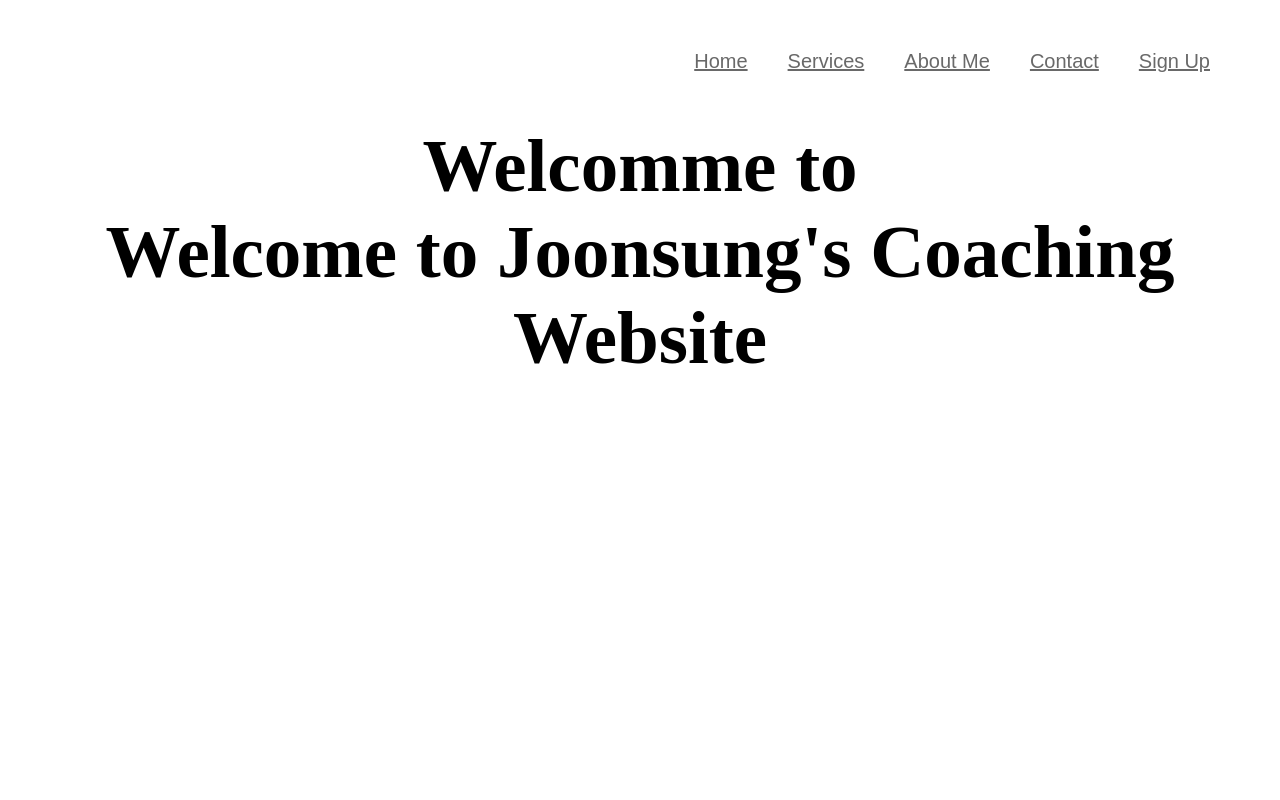
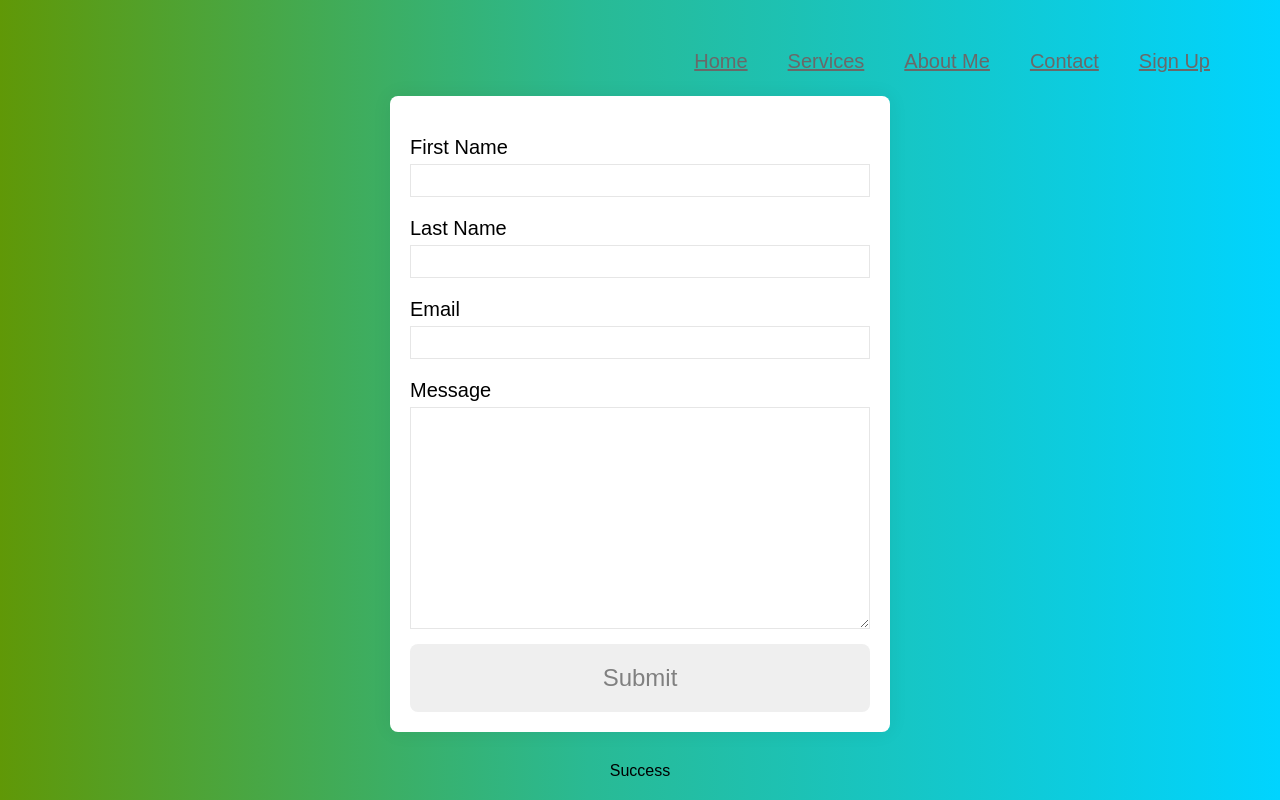
Before and after one commit to JoonsungHa/Golf-Website, a plain HTML site: page contact.html in a window 1280 px wide. Drawn offline with Linux system fonts and the light colour scheme.

Commit message:
Add files via upload

```diff
--- a/contact.html
+++ b/contact.html
@@ -2,17 +2,17 @@
 <html>
 <head>
     <title>Joonsung Ha</title>
-    <link rel="stylesheet" href="style.css">
-
+    <link rel="stylesheet" href="style_contact.css">
+    <script src = "script_contact.js"></script>
 
 </head>
 
 
 
 <body>
-    <div class = "container">
 
 
+        <div class = "container">
 
             <div class="menu">
                 <ul>
@@ -24,16 +24,51 @@
                 </ul>
             </div>
 
+        </div>
 
 
-        <div class="banner">
-            <h1>Welcomme to</h1>
-            <h1>Welcome to Joonsung's Coaching Website</h1>
+        <section>
+            <div class= "container1">
+                <form action="https://formspree.io/f/mrgravgw" method="POST">
+
+                    <div class="form-group">
+                        <label for="firstName"> First Name</label>
+                        <input type = "text" id = "firstName" name= "firstName">
+                    </div>
+
+
+                    <div class = "form-group">
+                        <label for="lastName">Last Name</label>
+                        <input type="text" id = "lastName" name = "lastName">
+                    </div>
+
+
+                    <div class = "form-group">
+                        <label for="email">Email</label>
+                        <input type="email" id = "email" name ="email">
+                    </div>
+
+
+                    <div class = "form-group">
+                        <label for="message">Message</label>
+                        <textarea name = "message" id= "message" cols="30" rows="10"></textarea>
+                    </div>
+
+
+                    <button type="submit">Submit</button>
+
+
+
+                </form>
             </div>
 
 
 
-    </div>
+            <div id="status">Success</div>
+
+
+        </section>
+
 
 </body>
 
--- /dev/null
+++ b/script_contact.js
@@ -0,0 +1,45 @@
+window.addEventListener("DOMContentLoaded", function () {
+  // get the form elements defined in your form HTML above
+
+  var form = document.getElementById("my-form");
+  // var button = document.getElementById("my-form-button");
+  var status = document.getElementById("status");
+
+  // Success and Error functions for after the form is submitted
+
+  function success() {
+    form.reset();
+    status.classList.add("success");
+    status.innerHTML = "Thanks!";
+  }
+
+  function error() {
+    status.classList.add("error");
+    status.innerHTML = "Oops! There was a problem.";
+  }
+
+  // handle the form submission event
+
+  form.addEventListener("submit", function (ev) {
+    ev.preventDefault();
+    var data = new FormData(form);
+    ajax(form.method, form.action, data, success, error);
+  });
+});
+
+// helper function for sending an AJAX request
+
+function ajax(method, url, data, success, error) {
+  var xhr = new XMLHttpRequest();
+  xhr.open(method, url);
+  xhr.setRequestHeader("Accept", "application/json");
+  xhr.onreadystatechange = function () {
+    if (xhr.readyState !== XMLHttpRequest.DONE) return;
+    if (xhr.status === 200) {
+      success(xhr.response, xhr.responseType);
+    } else {
+      error(xhr.status, xhr.response, xhr.responseType);
+    }
+  };
+  xhr.send(data);
+}
--- /dev/null
+++ b/style_contact.css
@@ -0,0 +1,159 @@
+*{
+    margin: 0;
+    padding: 0;
+    font-family: sans-serif;
+    box-sizing: border-box;
+
+}
+
+*{
+    margin: 0;
+    padding: 0;
+    font-family: sans-serif;
+
+}
+
+.menu {
+    flex: 1;
+    text-align: right;
+}
+
+
+.menu ul {
+    display: inline-flex;
+    margin: 50px;
+    font-size: 20px;
+}
+
+.menu ul a{
+    list-style: none;
+    margin: 0 20px;
+    color: dimgray;
+    cursor: pointer;
+}
+
+
+
+section {
+    height: 80vh;
+    width: 100%;
+    background: rgb(2,0,36);
+    background: linear-gradient(90deg, rgba(2,0,36,1) 0%, rgba(9,9,121,1) 0%, rgba(96,152,7,1) 0%, rgba(41,186,148,1) 46%, rgba(0,212,255,1) 100%);
+    display: flex;
+    align-items: center;
+    justify-content: center;
+    flex-direction: column;
+}
+
+
+.container1{
+    width: 90%;
+    max-width: 500px;
+    margin: 0 auto;
+    padding: 20px;
+    box-shadow: 0px 0px 20px #00000010;
+    background-color: white;
+    border-radius: 8px;
+    margin-bottom: 20px;
+}
+
+
+.form-group{
+    width: 100%;
+    margin-top: 20px;
+    font-size: 20px;
+
+}
+
+
+.form-group input,
+.form-group textarea{
+    width: 100%;
+    padding: 5px;
+    font-size: 18px;
+    border: 1px solid rgba(128,128,128,0.199);
+    margin-top: 5px;
+}
+
+
+
+textarea{
+    resize: vertical;
+
+}
+
+
+button[type="submit"] {
+    width: 100%;
+    border: none;
+    outline: none;
+    padding: 20px;
+    font-size: 24px;
+    border-radius: 8px;
+    font-family: sans-serif;
+    color: grey;
+    text-align: center;
+    cursor: pointer;
+    margin-top: 10px;
+    transition: .3s ease background-color;
+}
+
+
+button[type="submit"]:hover{
+    background-color: antiquewhite
+}
+
+
+#status{
+    width: 90%;
+    max-width: 500px;
+    text-align: center;
+    padding: 10px;
+    margin: 0 auto;
+    border-radius: 8px;
+}
+
+
+#status.success{
+    background-color: rgb(211,250,153);
+    animation: status 4s ease forwards;
+
+}
+
+#status.error{
+    background-color: red;
+    color: white;
+    animation: status 4s ease forwards;
+
+
+}
+
+
+@keyframes status{
+    0%{
+        opacity: 1;
+        pointer-events: all;
+    }
+    90%{
+        opacity: 1;
+        pointer-events: all;
+    }
+    100%{
+        opacity: 0;
+        pointer-events: none;
+    }
+}
+
+
+
+
+body{
+
+    width: 100%;
+    height: 100vh;
+    position: relative;
+    overflow: hidden;
+    background: rgb(2,0,36);
+    background: linear-gradient(90deg, rgba(2,0,36,1) 0%, rgba(9,9,121,1) 0%, rgba(96,152,7,1) 0%, rgba(41,186,148,1) 46%, rgba(0,212,255,1) 100%);
+
+}
```
Also changed, not shown: golfer-939767_1280.png (added). Lines whose indentation alone changed are shown as unchanged.
